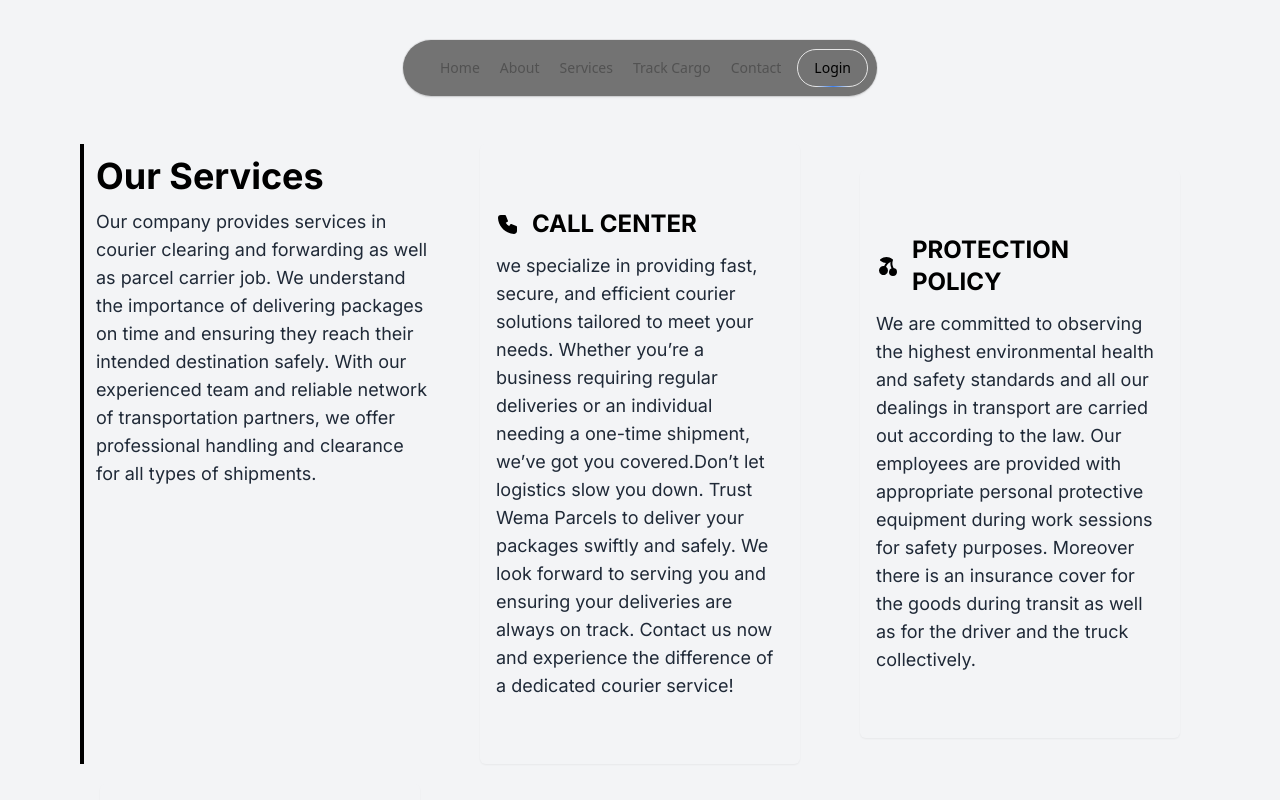
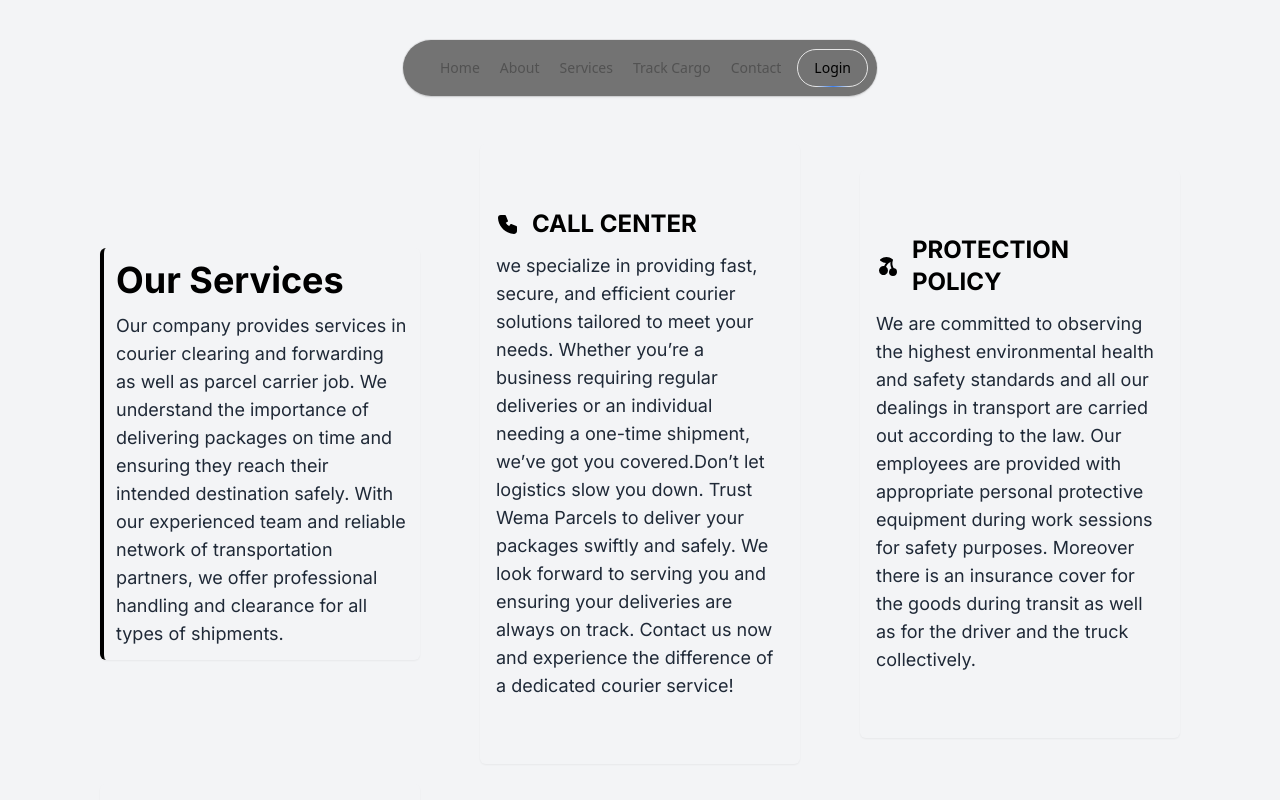
Before and after one commit to david-mulwa/wemaa, a Next.js app: page /About in a window 1280 px wide. Shown: the top 800 px of the page. Built offline with nearby package versions, Linux system fonts and the light colour scheme.

Commit message:
add className

```diff
--- a/src/components/sertag.tsx
+++ b/src/components/sertag.tsx
@@ -1,8 +1,8 @@
 import React from 'react'
 
-const sertag = () => {
+const sertag = ({className}:{className:string}) => {
   return (
-    <div className={`flex flex-col  w-full h-auto border-l-4 p-3 border-black `}>
+    <div className={`flex flex-col  w-full h-auto border-l-4 p-3 border-black ${className} `}>
         <h1 className='text-4xl font-bold mb-3'>Our Services</h1>
         <p className='text-balance text-gray-800 text-lg'>Our company provides services in courier clearing and forwarding as well as parcel carrier job. We understand the importance of delivering packages on time and ensuring they reach their intended destination safely. With our experienced team and reliable network of transportation partners, we offer professional handling and clearance for all types of shipments.</p>
     </div>
```
